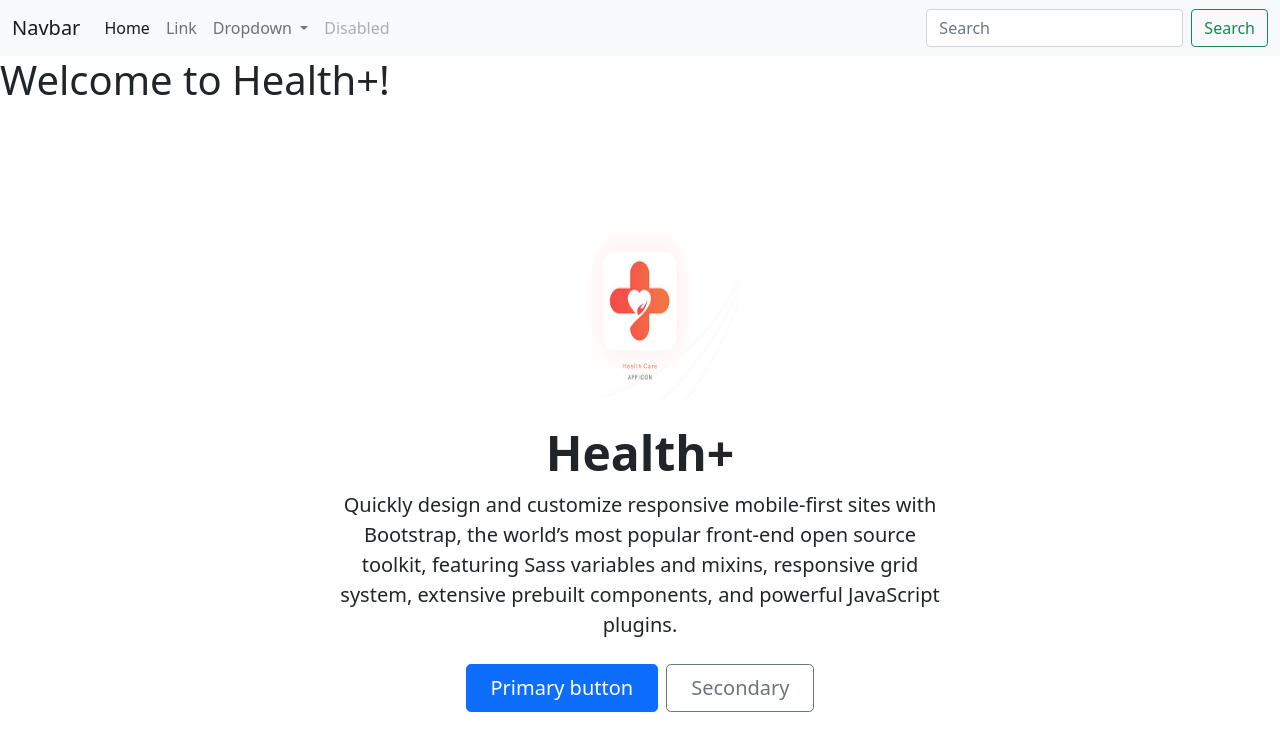
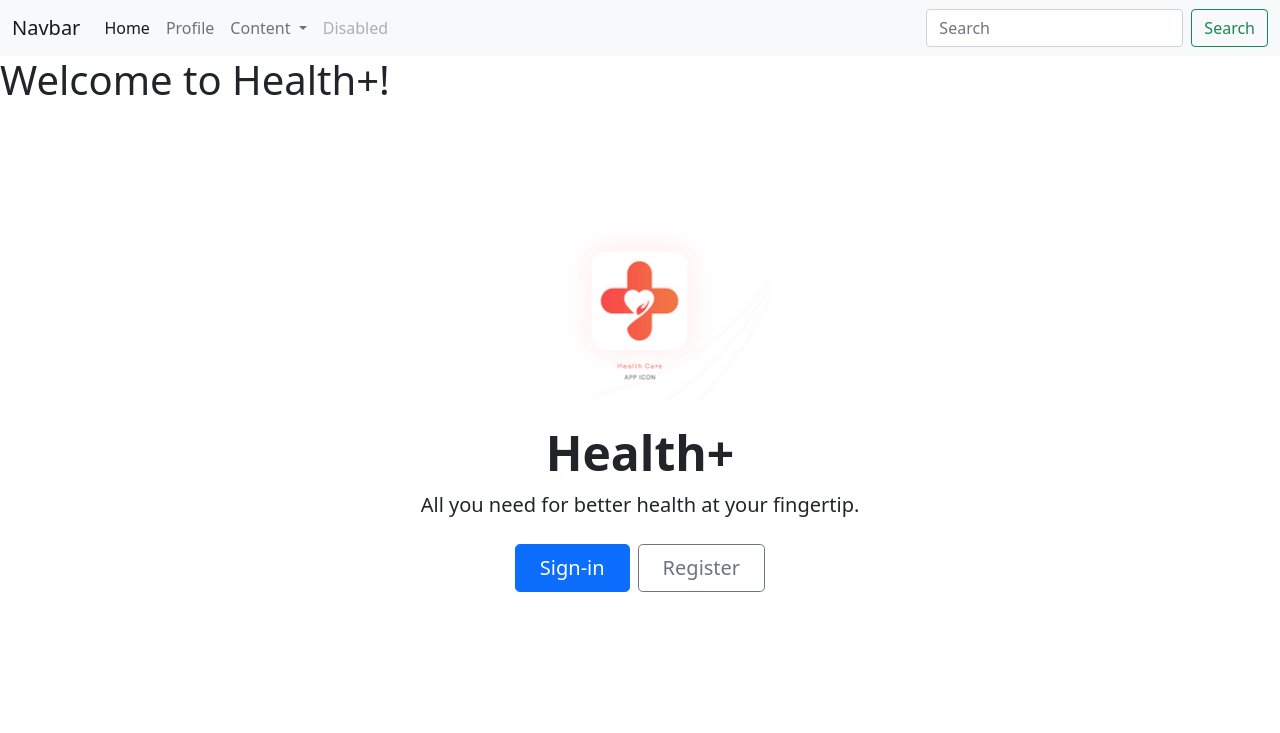
Before and after one commit to Lilchoo/1800_202210_BBY23, a plain HTML site: page index.html in a window 1280 px wide. Shown: the top 733 px of the page. Drawn offline with nearby package versions, Linux system fonts and the light colour scheme.

Commit message:
Linh modified the navbar and welcome banner

```diff
--- a/index.html
+++ b/index.html
@@ -10,7 +10,7 @@
     <link href="https://cdn.jsdelivr.net/npm/bootstrap@5.0.2/dist/css/bootstrap.min.css" rel="stylesheet"
         integrity="sha384-EVSTQN3/azprG1Anm3QDgpJLIm9Nao0Yz1ztcQTwFspd3yD65VohhpuuCOmLASjC" crossorigin="anonymous">
 
-    <title>Hello, world!</title>
+    <title>Health+!</title>
 </head>
 
 <body>
@@ -28,20 +28,20 @@
                         <a class="nav-link active" aria-current="page" href="#">Home</a>
                     </li>
                     <li class="nav-item">
-                        <a class="nav-link" href="#">Link</a>
+                        <a class="nav-link" href="#">Profile</a>
                     </li>
                     <li class="nav-item dropdown">
                         <a class="nav-link dropdown-toggle" href="#" id="navbarDropdown" role="button"
                             data-bs-toggle="dropdown" aria-expanded="false">
-                            Dropdown
+                            Content
                         </a>
                         <ul class="dropdown-menu" aria-labelledby="navbarDropdown">
-                            <li><a class="dropdown-item" href="#">Action</a></li>
-                            <li><a class="dropdown-item" href="#">Another action</a></li>
+                            <li><a class="dropdown-item" href="#">Contact</a></li>
+                            <li><a class="dropdown-item" href="#">Support</a></li>
                             <li>
                                 <hr class="dropdown-divider">
                             </li>
-                            <li><a class="dropdown-item" href="#">Something else here</a></li>
+                            <li><a class="dropdown-item" href="#">Schedule</a></li>
                         </ul>
                     </li>
                     <li class="nav-item">
@@ -58,15 +58,13 @@
     <h1>Welcome to Health+!</h1>
 
     <div class="px-4 py-5 my-5 text-center">
-        <img class="d-block mx-auto mb-4" src="images/Logo.png" alt="" width="200" height="200">
+        <img class="d-block mx-auto mb-4" src="images/Logo.png" alt="" width="260" height="200">
         <h1 class="display-5 fw-bold">Health+</h1>
         <div class="col-lg-6 mx-auto">
-            <p class="lead mb-4">Quickly design and customize responsive mobile-first sites with Bootstrap, the world’s
-                most popular front-end open source toolkit, featuring Sass variables and mixins, responsive grid system,
-                extensive prebuilt components, and powerful JavaScript plugins.</p>
+            <p class="lead mb-4">All you need for better health at your fingertip.</p>
             <div class="d-grid gap-2 d-sm-flex justify-content-sm-center">
-                <button type="button" class="btn btn-primary btn-lg px-4 gap-3">Primary button</button>
-                <button type="button" class="btn btn-outline-secondary btn-lg px-4">Secondary</button>
+                <button type="button" class="btn btn-primary btn-lg px-4 gap-3">Sign-in</button>
+                <button type="button" class="btn btn-outline-secondary btn-lg px-4">Register</button>
             </div>
         </div>
     </div>
```
